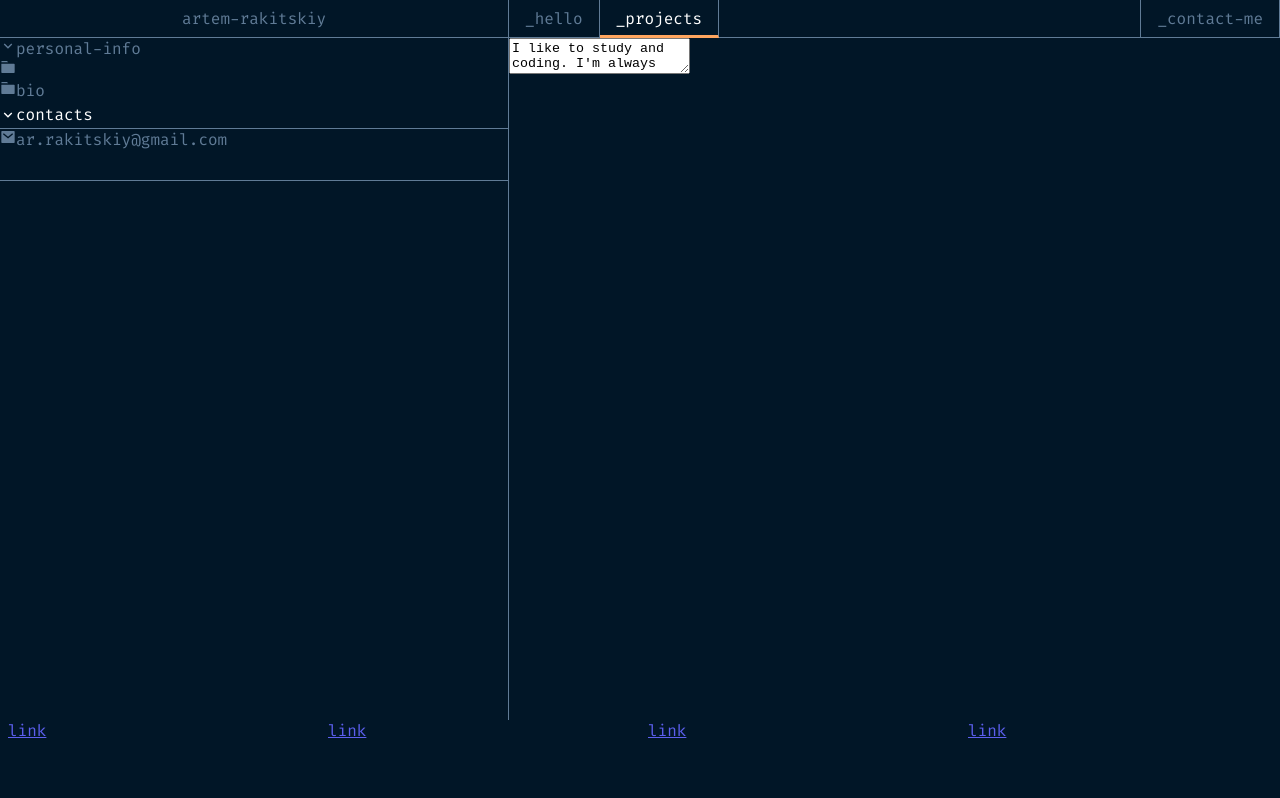
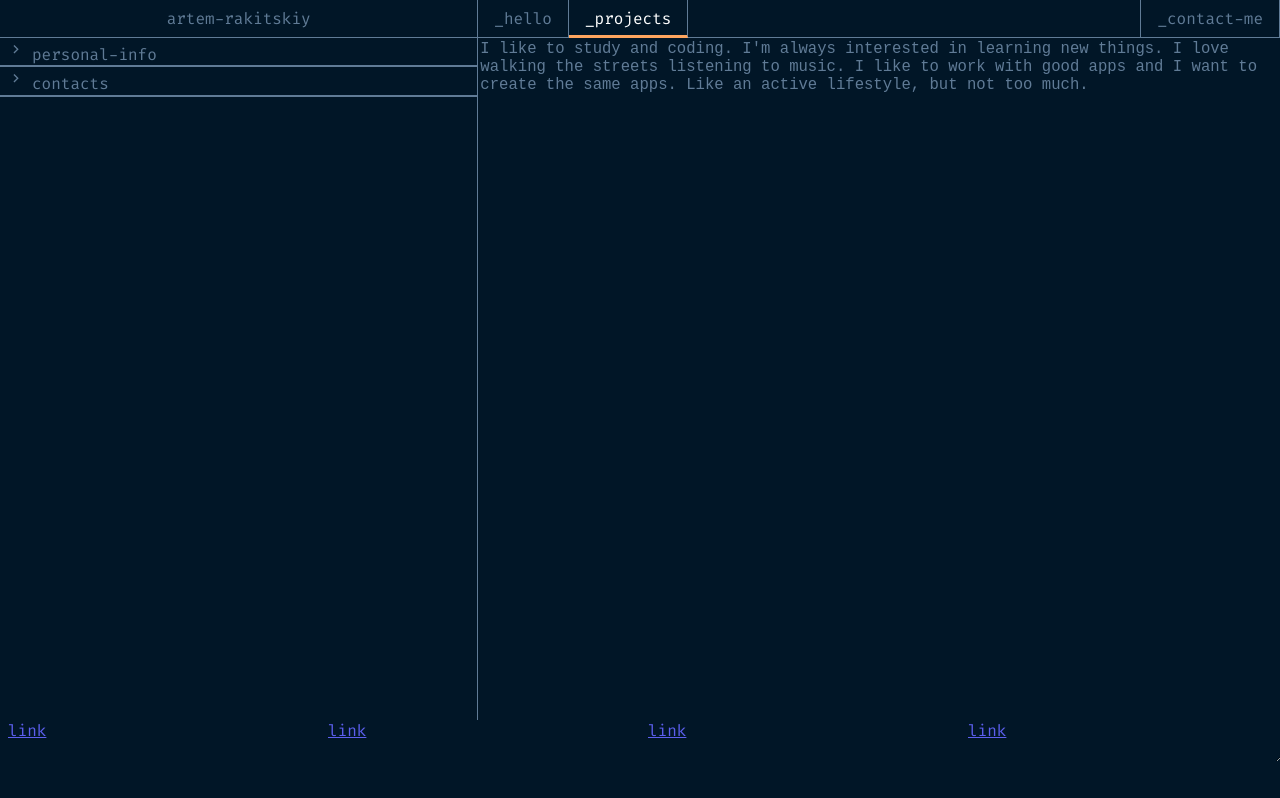
Before and after one commit to Brayman/my-portfolio, a React (Create React App) app: page / in a window 1280 px wide. Built offline with nearby package versions, Linux system fonts and the light colour scheme.

Commit message:
сделал компонент для отоброжения папок

```diff
--- /dev/null
+++ b/src/components/Portfolio/Accordion/Accordion.js
@@ -0,0 +1,47 @@
+import { useState } from "react";
+import {
+    RiArrowDownSLine,
+    RiArrowRightSLine,
+} from "react-icons/ri";
+export function Item({ children }) {
+    if (!Array.isArray(children)) {
+        return <div>{children}</div>
+    }
+    return (
+        <div className="p-accordion__item">
+            {children.map(elem => elem)}
+        </div>
+    )
+}
+function List({ items }) {
+    return (
+        <menu className="p-accordion__body">
+            {items.map(i => i)}
+        </menu>
+    )
+}
+function Accordion({ prev = false, children }) {
+    const [header, ...items] = children;
+    const [open, setOpen] = useState(false);
+    const openClass = open ? "ac-item_open" : "";
+    const container = prev ? "p-accordion__container" : "";
+    const title = prev ? "p-accordion__header_title" : "p-accordion__item";
+    const arrow = open ?
+    <RiArrowDownSLine className="p-accordion__arrow" /> :
+    <RiArrowRightSLine className="p-accordion__arrow" />
+    return (
+        <section className={`"p-accordion ${container}`}>
+            <header
+                className={`${title} ${openClass}`}
+                onClick={() => setOpen(!open)}
+            >
+                {arrow}
+                {header}
+            </header>
+            {
+                open ? <List items={items} /> : null
+            }
+        </section>
+    )
+}
+export default Accordion;
--- a/src/components/Portfolio/portfolio.css
+++ b/src/components/Portfolio/portfolio.css
@@ -41,10 +41,24 @@ body {
 .p-accordion__header_title {
     border-bottom: 1px solid#607B96;
 }
+.p-accordion__arrow {
+    padding: 0.2em 0.5em;
+}
+.p-accordion__item {
+    display: flex;
+    flex-direction: row;
+    align-items: center;
+}
+.p-accordion__container {
+    border-bottom: 1px solid#607B96;
+}
+.ac-item_open {
+    color: #fff;
+}
 .p-accordion__body {
-    min-height: 100%;
-    margin: 0 0 auto 0;
-    border-bottom: 1px solid#607B96;
+    padding: 0;
+    margin: 0 0 0 1em;
+
 }
 .p-header__item {
 
@@ -61,3 +75,11 @@ body {
     border-left: 1px solid #607B96;
     margin: 0 0 0 auto;
 }
+.p-text {
+    font-size: 1.2em;
+    border: 0;
+    height: 100%;
+    width: 100%;
+    background-color: #011627;
+    color: #607B96;
+}
--- a/src/components/Portfolio/portfolio.js
+++ b/src/components/Portfolio/portfolio.js
@@ -6,6 +6,7 @@ import {
     RiMailFill,
     RiPhoneFill
 } from "react-icons/ri";
+import Accordion, { Item } from "./Accordion/Accordion";
 function Main({ user }) {
     return (
         <section className="p-page">
@@ -13,40 +14,41 @@ function Main({ user }) {
                 <header className="p-menu__header">
                     artem-rakitskiy
                 </header>
-                <section className="p-menu__item p-accordion">
-                    <header className="p-accordion__title">
-                        <RiArrowDownSLine />
-                        <span>
-                            personal-info
-                        </span>
-                    </header>
+                <Accordion prev>
+                    personal-info
+                    <Item>
+                        <Accordion>
+                            <>
+                                <RiFolder3Fill />
+                                <span>bio</span>
+                            </>
+                            <Item>
+                                about_me
+                            </Item>
+                        </Accordion>
+                    </Item>
+                    <Item>
+                        <Accordion>
+                            <>
+                                <RiFolder3Fill />
+                                <span>education</span>
+                            </>
+                            <Item>
+                                about_me
+                            </Item>
+                        </Accordion>
+                    </Item>
 
-                    <div className="p-accordion__item">
-                        <RiFolder3Fill />
-                        <div className="acrd-item__title p-accordion__item">
-                            <RiFolder3Fill />
-                            <span>
-                                bio
-                            </span>
-                        </div>
-                    </div>
-                </section>
-                <section className="p-accordion">
-                    <header className="p-accordion__header p-accordion__header_title">
-                        <RiArrowDownSLine />
-                        <span>
-                            contacts
-                        </span>
-                    </header>
-                    <div className="p-accordion__body">
-                        <div className="p-accordion__item">
-                            <RiMailFill />
-                            <span>
-                                {user.contacts.email}
-                            </span>
-                        </div>
-                    </div>
-                </section>
+                </Accordion>
+                <Accordion prev>
+                    contacts
+                    <Item>
+                        <>
+                            <RiPhoneFill />
+                            {user.contacts.phone}
+                        </>
+                    </Item>
+                </Accordion>
             </section>
             <section className="p-page__main p-main">
                 <header className="p-page__header p-header">
```
